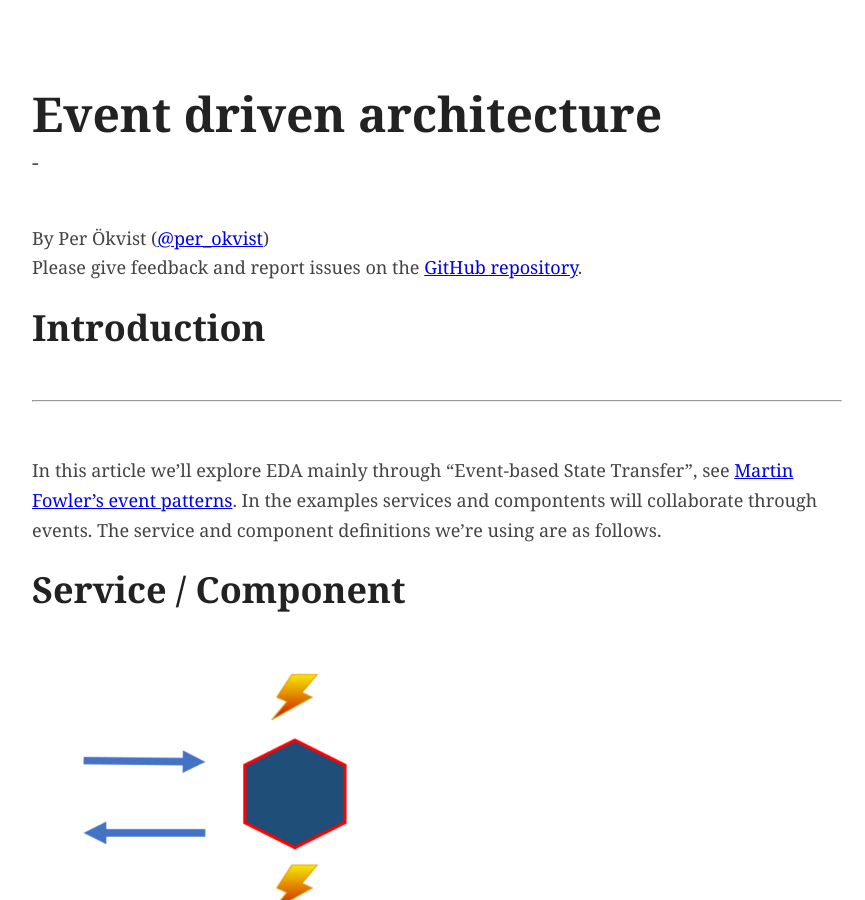
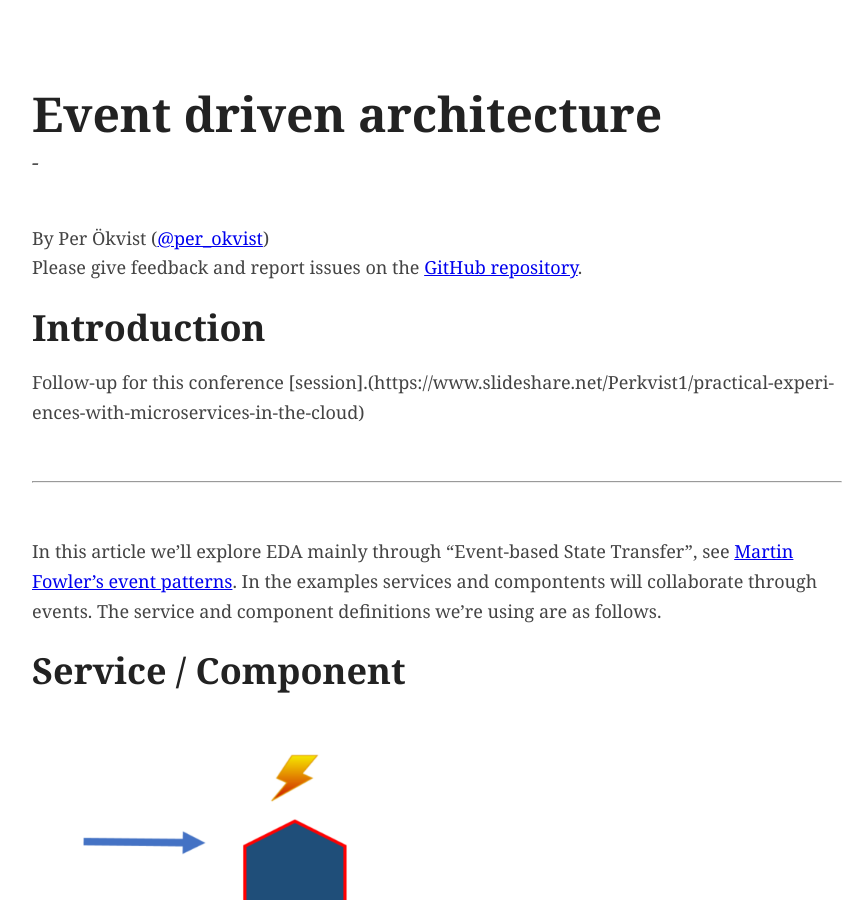
Before and after one commit to perokvist/event-driven-architecture, a Jekyll site: the page built from index.md, in a window 1280 px wide and 900 px high. Shown: the whole window, without its empty margins (203-1068 px from the left). Built offline with Jekyll 4.4.1, drawn with Linux system fonts in a browser that asks for light colours; our own code applies the rules of GitHub Pages for plain Markdown files.

Commit message:
slide link

```diff
--- a/index.md
+++ b/index.md
@@ -10,6 +10,9 @@ By Per Ökvist ([@per_okvist](https://twitter.com/per_okvist/))<br/>
 Please give feedback and report issues on the [GitHub repository](https://github.com/perokvist/event-driven-architecture/).
 
 ## Introduction
+
+Follow-up for this conference [session].(https://www.slideshare.net/Perkvist1/practical-experiences-with-microservices-in-the-cloud)
+
 ---
 
 In this article we'll explore EDA mainly through "Event-based State Transfer", see [Martin Fowler's event patterns](https://martinfowler.com/videos.html#many-meanings-event).
```
